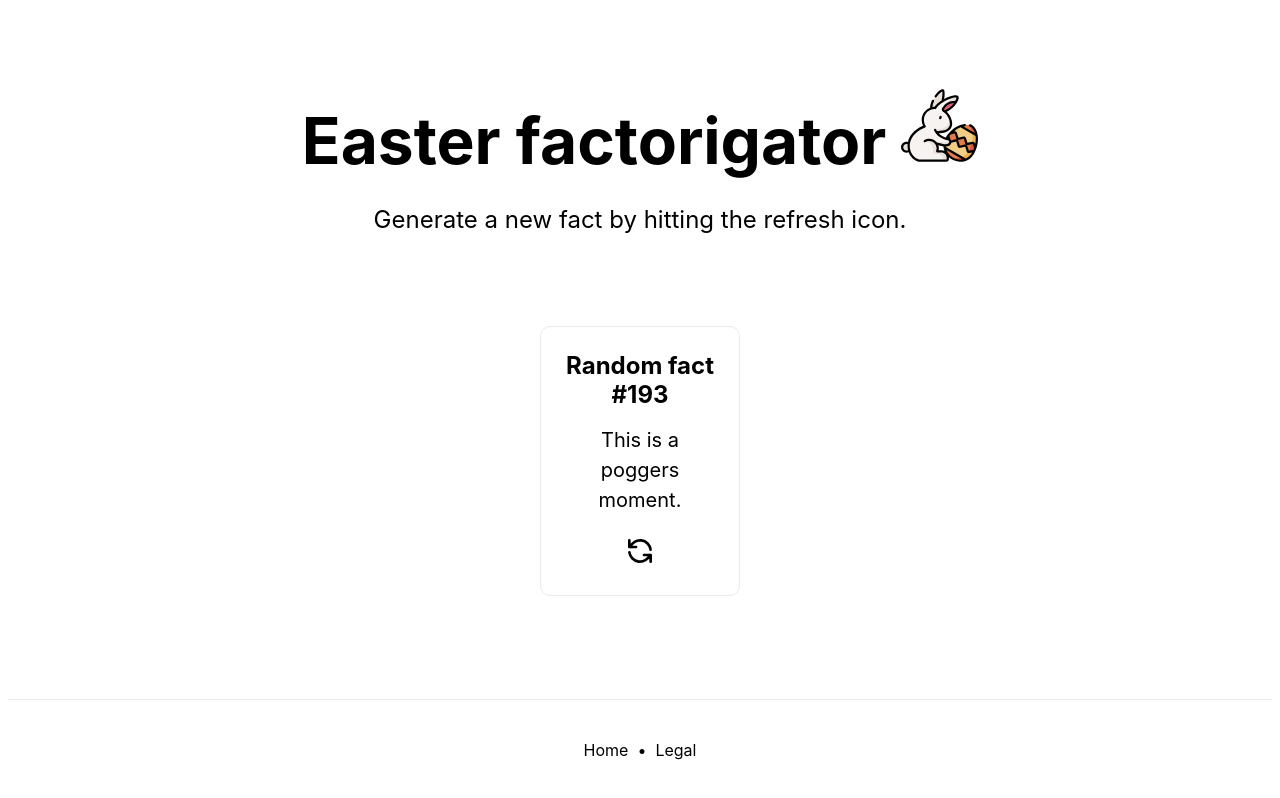
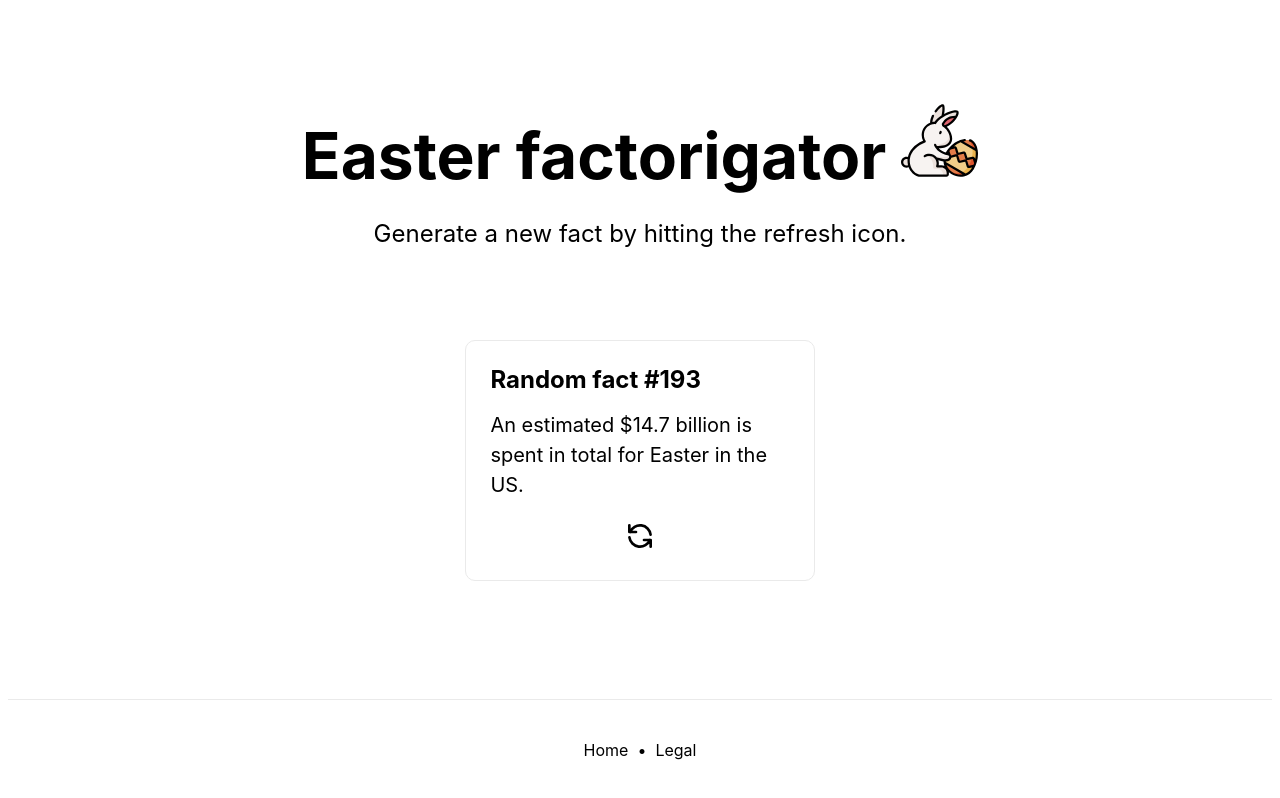
Before and after one commit to filiptronicek/easter-factorigator, a Next.js app: page / in a window 1280 px wide. Built offline with nearby package versions, Linux system fonts and the light colour scheme.

Commit message:
More styling and animations

```diff
--- a/pages/index.js
+++ b/pages/index.js
@@ -22,7 +22,7 @@ export default function Home() {
         <div className={styles.grid}>
           <a className={styles.card}>
             <h3>Random fact #{Math.floor(Math.random() * 500) + 1}</h3>
-            <p>This is a poggers moment.</p>
+            <p>An estimated $14.7 billion is spent in total for Easter in the US.</p>
             <img className={styles.refresh} src="refresh.svg" />
           </a>
 
--- a/styles/Home.module.css
+++ b/styles/Home.module.css
@@ -90,7 +90,7 @@
   margin: 1rem;
   flex-basis: 45%;
   padding: 1.5rem;
-  text-align: center;
+  text-align: left;
   color: inherit;
   text-decoration: none;
   border: 1px solid #eaeaea;
@@ -98,12 +98,13 @@
   transition: color 0.15s ease, border-color 0.15s ease;
 }
 
+
 .card:hover,
 .card:focus,
 .card:active {
-  color: #0070f3;
-  border-color: #0070f3;
+  border-color: rgb(136, 136, 136);
 }
+
 
 .card h3 {
   margin: 0 0 1rem 0;
@@ -123,9 +124,9 @@
 .refresh {
   margin-top: 20px;
   height: 2em;
-  transition: transform 0.3s;
+  transition: transform 0.5s;
   cursor: pointer;
-  /*margin-left: calc(50% - 1em);*/
+  margin-left: calc(50% - 1em);
 }
 
 .refresh:hover {
```
